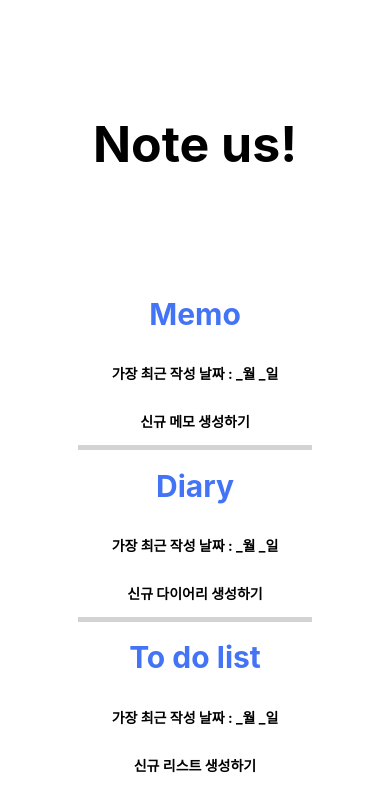
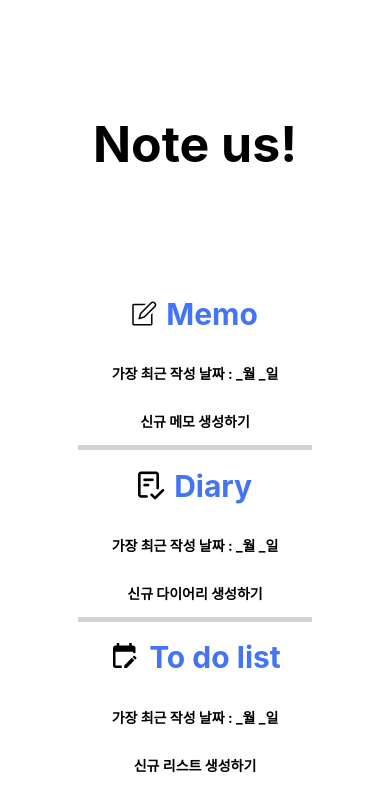
Before and after one commit to jhyunwoo/beatus-note-us, a React Native app: screen / in a window 390 px wide. Shown: the top 812 px of the page. Built offline with nearby package versions, Linux system fonts and the light colour scheme.

Commit message:
아이콘 추가

```diff
--- a/App.js
+++ b/App.js
@@ -1,5 +1,8 @@
 import { StatusBar } from 'expo-status-bar';
 import { StyleSheet, Text, View } from 'react-native';
+import { SimpleLineIcons } from '@expo/vector-icons';
+import { Octicons } from '@expo/vector-icons';
+import { MaterialCommunityIcons } from '@expo/vector-icons';
 
 export default function App() {
   return (
@@ -8,8 +11,13 @@ export default function App() {
         <Text style={styles.Note_us}>Note us!</Text>
       </View>
       <View style={styles.bottom_line}>
-        <View style={{flex : 1.5, justifyContent : 'center'}}>
+        <View style={{flex : 1.5, justifyContent : 'center',flexDirection:"row"}}>
+          <View style={{justifyContent:'center',marginRight:5}}>
+           <SimpleLineIcons name="note" size={24} color="black" />
+          </View>
+          <View style={{justifyContent:'center',marginLeft:5}}>
             <Text style={styles.texts}>Memo</Text>
+          </View>
         </View>
         <View style={{flex : 1, justifyContent : 'center'}}>
           <Text style={{fontWeight:"bold"}}>
@@ -23,8 +31,13 @@ export default function App() {
         </View>
       </View>
       <View style={styles.bottom_line}>
-       <View style={{flex : 1.5, justifyContent : 'center'}}>
+        <View style={{flex : 1.5, justifyContent : 'center',flexDirection:"row"}}>
+          <View style={{justifyContent:'center',marginRight:5}}>
+           <Octicons name="checklist" size={28} color="black" />
+          </View>
+          <View style={{justifyContent:'center',marginLeft:5}}>
             <Text style={styles.texts}>Diary</Text>
+          </View>
         </View>
        <View style={{flex : 1, justifyContent : 'center'}}>
         <Text style={{fontWeight:"bold"}}>
@@ -38,8 +51,13 @@ export default function App() {
        </View>
       </View>
       <View style={styles.Memo}>
-      <View style={{flex : 1.5, justifyContent : 'center'}}>
+        <View style={{flex : 1.5, justifyContent : 'center',flexDirection:"row"}}>
+          <View style={{justifyContent:'center',marginRight:5}}>
+            <MaterialCommunityIcons name="calendar-edit" size={30} color="black" />
+          </View>
+          <View style={{justifyContent:'center',marginLeft:5}}>
             <Text style={styles.texts}>To do list</Text>
+          </View>
         </View>
         <View style={{flex : 1, justifyContent : 'center'}}>
           <Text style={{fontWeight:"bold"}}>
```
Lines whose indentation alone changed are shown as unchanged.
